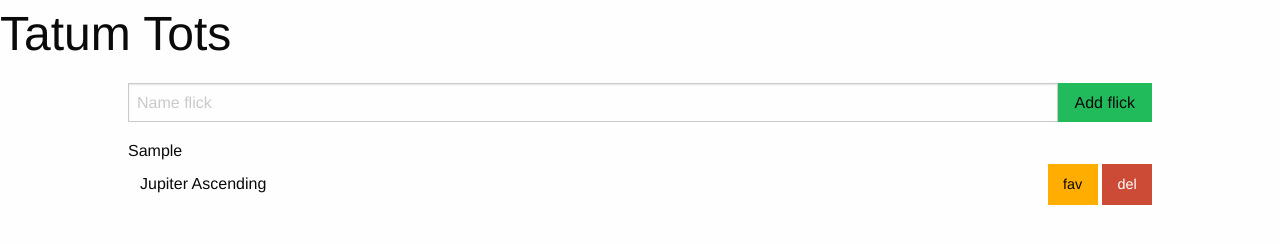
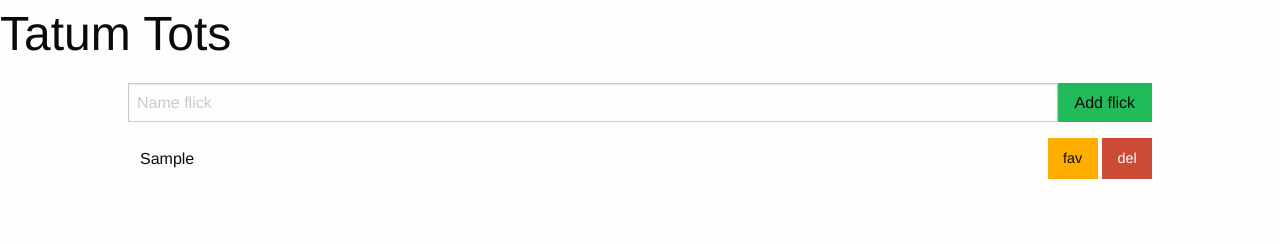
Before and after one commit to christinerschulte/tatum-tots, a plain HTML site: page index.html in a window 1280 px wide. Both pictures are taken after typing "Sample" into the empty fields and a click on the button "Add flick". Drawn offline with nearby package versions, Linux system fonts and the light colour scheme.

Commit message:
Clone the template when adding a flick

```diff
--- a/index.css
+++ b/index.css
@@ -10,3 +10,7 @@ main{
 .flickName{
     margin: 0 0.75rem;
 }
+
+.template{
+    display: none;
+}
--- a/index.html
+++ b/index.html
@@ -40,8 +40,8 @@
         </form>
 
         <ul id="flickList" class="no-bullet">
-            <li class="flick grid-x align-middle">
-                <span class="flickName cell auto">Jupiter Ascending</span>
+            <li class="template flick grid-x align-middle">
+                <span class="flickName cell auto"></span>
                 <span class="actions cell shrink">
                     <button class="button warning">fav</button>
                     <button class="button alert">del</button>
--- a/index.js
+++ b/index.js
@@ -3,6 +3,7 @@ const app = {
         this.flicks = []
         this.max = 0
         this.list = document.querySelector(selectors.listSelector)
+        this.template = document.querySelector(selectors.templateSelector)
 
         document
             .querySelector(selectors.formSelector)
@@ -13,9 +14,12 @@ const app = {
     },
 
     renderListItem(flick){
-        const item = document.createElement('li')
+        const item = this.template.cloneNode(true)
+        item.classList.remove('template')
         item.dataset.id = flick.id
-        item.textContent = flick.name
+        item
+            .querySelector('.flickName')
+            .textContent = flick.name
         return item
     },
 
@@ -38,4 +42,5 @@ const app = {
 app.init({
     formSelector:'#flickForm',
     listSelector: '#flickList',
+    templateSelector: '.flick.template'
 })
```
